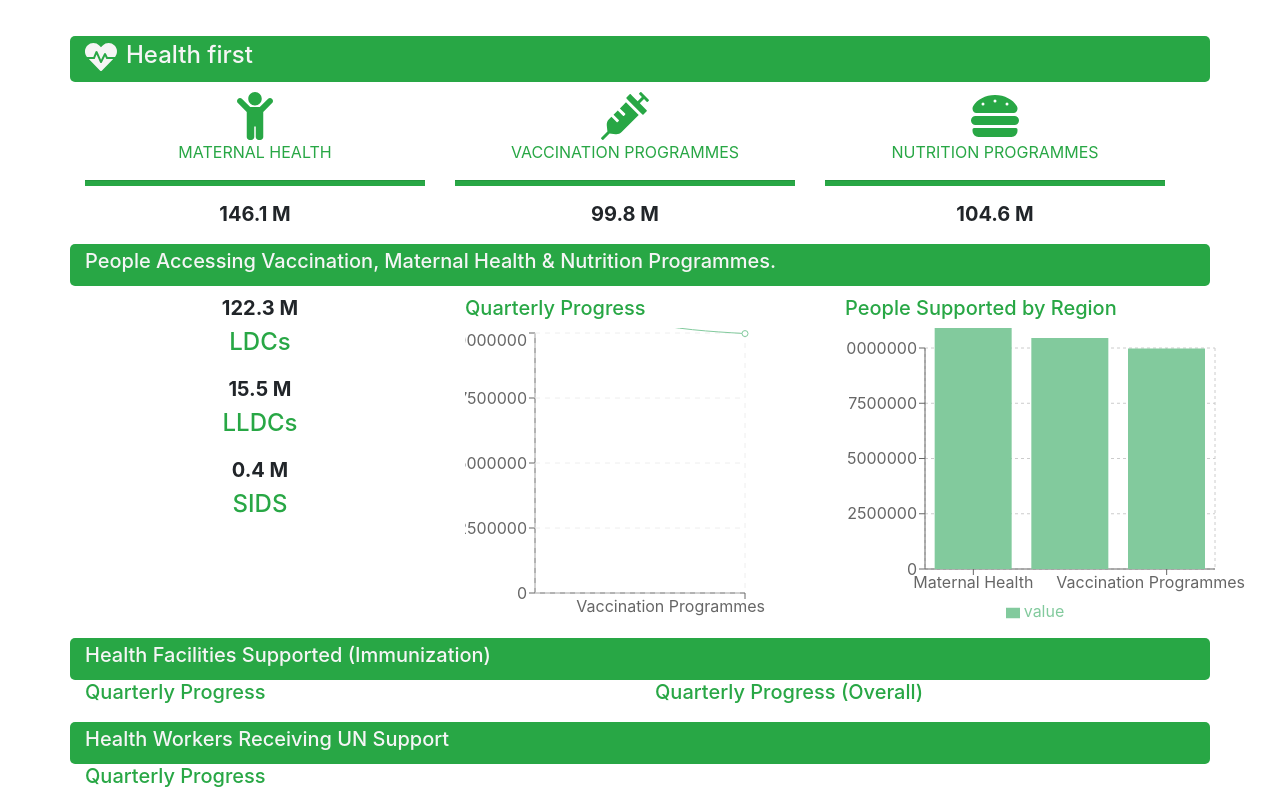
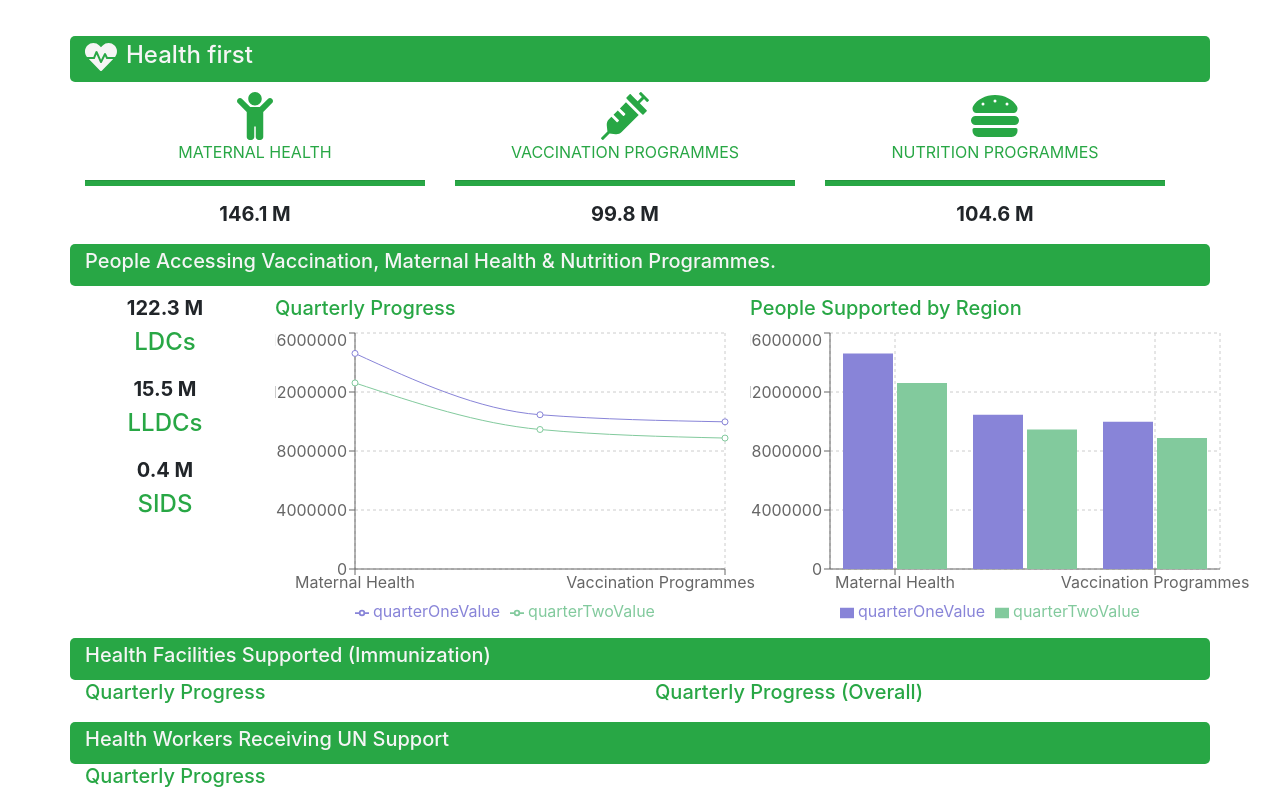
Before and after one commit to raashidahmad/uninfo-portal, a React (Create React App) app: page / in a window 1280 px wide. Shown: the part 467-1263 px from the top of the page. Built offline with nearby package versions, Linux system fonts and the light colour scheme.

Commit message:
Updated csv format for logical data extraction, code fixes for displaying the data on the charts

```diff
--- a/src/components/health/HealthFirst.js
+++ b/src/components/health/HealthFirst.js
@@ -18,6 +18,15 @@ function HealthFirst(props) {
     const [sidsValue, setSIDsValue] = useState({});
 
     useEffect(() => {
+        const QUARTER_ONE = Settings.quarters.quarterOne;
+        const MATERNAL_HEALTH = Settings.subGroups.maternalHealth;
+        const VACCINATION_PROGRAMS = Settings.subGroups.vaccinationProgrammes;
+        const NUTRITION_PROGRAMS = Settings.subGroups.nutritionProgrammes;
+        const LDCS = Settings.subGroups.ldcs;
+        const LLDCS = Settings.subGroups.lldcs;
+        const SIDS = Settings.subGroups.sids;
+        const numberCodes = Settings.numberCodes;
+
         let figureMillionDividend = Settings.figureMillionDividend;
         (async function getData() {
             const result = Papa.parse(await fetchCsv());
@@ -30,33 +39,37 @@ function HealthFirst(props) {
                         indicator: d[1],
                         subGroup: d[2],
                         timePeriod: d[3],
-                        value: d[4]
+                        quarterOneValue: parseFloat(d[4]),
+                        quarterTwoValue: parseFloat(d[5])
                     }
                     data.push(obj);
                 });
 
-                let vaccinationData = data.filter(d => d.code === '1');
-                let mHealth = vaccinationData.filter(v => v.subGroup == Settings.subGroups.maternalHealth);
-                let vProgram = vaccinationData.filter(v => v.subGroup == Settings.subGroups.vaccinationProgrammes);
-                let nutritionProgram = vaccinationData.filter(v => v.subGroup == Settings.subGroups.nutritionProgrammes);
+                let vaccinationData = data.filter(d => d.code === numberCodes.ONE);
+                let mHealth = vaccinationData.filter(v => v.subGroup === MATERNAL_HEALTH);
+                let vProgram = vaccinationData.filter(v => v.subGroup === VACCINATION_PROGRAMS);
+                let nutritionProgram = vaccinationData.filter(v => v.subGroup === NUTRITION_PROGRAMS);
 
-                let mValue = (mHealth.length > 0) ? parseFloat((mHealth[0].value / figureMillionDividend).toFixed(1)) : 0;
-                let vValue = (vProgram.length > 0) ? parseFloat((vProgram[0].value / figureMillionDividend).toFixed(1)) : 0;
-                let nValue = (nutritionProgram.length > 0) ? parseFloat((nutritionProgram[0].value / figureMillionDividend).toFixed(1)) : 0;
+                let mValue = (mHealth.length > 0) ? parseFloat((mHealth[0].quarterOneValue / figureMillionDividend).toFixed(1)) : 0;
+                let vValue = (vProgram.length > 0) ? parseFloat((vProgram[0].quarterOneValue / figureMillionDividend).toFixed(1)) : 0;
+                let nValue = (nutritionProgram.length > 0) ? parseFloat((nutritionProgram[0].quarterOneValue / figureMillionDividend).toFixed(1)) : 0;
                 setMaternalHealth(mValue);
                 setVaccinationProgrammes(vValue);
                 setNutritionProgrammes(nValue);
 
-                let ldcsResult = data.filter(v => v.code === '2' && v.subGroup === Settings.subGroups.ldcs);
-                let lldcsResult = data.filter(v => v.code === '2' && v.subGroup === Settings.subGroups.lldcs);
-                let sidsResult = data.filter(v => v.code === '2' && v.subGroup === Settings.subGroups.sids);
+                /*
+                    TODO: Do we need a quarter filter here for this list
+                */
+                let ldcsResult = data.filter(v => v.code === numberCodes.TWO && v.subGroup === LDCS);
+                let lldcsResult = data.filter(v => v.code === numberCodes.TWO && v.subGroup === LLDCS);
+                let sidsResult = data.filter(v => v.code === numberCodes.TWO && v.subGroup === SIDS);
 
                 let ldcsObj = {
                     subGroup: Settings.subGroups.ldcs,
                     value: 0
                 };
                 if (ldcsResult.length > 0) {
-                    ldcsObj.value = parseFloat((ldcsResult[0].value / figureMillionDividend).toFixed(1));
+                    ldcsObj.value = parseFloat((ldcsResult[0].quarterOneValue / figureMillionDividend).toFixed(1));
                 }
 
                 let lldcsObj = {
@@ -64,7 +77,7 @@ function HealthFirst(props) {
                     value: 0
                 };
                 if (lldcsResult.length > 0) {
-                    lldcsObj.value = parseFloat((lldcsResult[0].value / figureMillionDividend).toFixed(1));
+                    lldcsObj.value = parseFloat((lldcsResult[0].quarterOneValue / figureMillionDividend).toFixed(1));
                 }
 
                 let sidsObj = {
@@ -72,7 +85,7 @@ function HealthFirst(props) {
                     value: 0
                 };
                 if (sidsResult.length > 0) {
-                    sidsObj.value = parseFloat((sidsResult[0].value / figureMillionDividend).toFixed(1));
+                    sidsObj.value = parseFloat((sidsResult[0].quarterOneValue / figureMillionDividend).toFixed(1));
                 }
 
                 setVaccinationChartData(vaccinationData);
--- a/src/components/health/Vaccination.js
+++ b/src/components/health/Vaccination.js
@@ -11,7 +11,7 @@ function Vaccination(props) {
                 </span>
             </div>
             <div className="row">
-                <div className="col-md-4">
+                <div className="col-md-2">
                     <div className="text-center">
                         <h5 className="margin-top-10"><b>{props.ldcs.value} M</b></h5>
                         <h4 className="text-success">{props.ldcs.subGroup}</h4>
@@ -23,34 +23,17 @@ function Vaccination(props) {
                         <h4 className="text-success">{props.sids.subGroup}</h4>
                     </div>
                 </div>
-                <div className="col-md-4">
+                <div className="col-md-5">
                     <h5 className="text-success margin-top-10">Quarterly Progress</h5>
                     <LineChart
-                        width={300}
-                        height={300}
-                        data={props.data}
-                        margin={{ top: 5, right: 20, left: 10, bottom: 5 }}
-                    >
-                        <XAxis dataKey="subGroup" />
-                        <YAxis dataKey="value" />
-                        <Tooltip />
-                        <CartesianGrid stroke="#eee" strokeDasharray="5 5" />
-                        <Line type="monotone" dataKey="subGroup" stroke="#8884d8" />
-                        <Line type="monotone" dataKey="value" stroke="#82ca9d" />
-                    </LineChart>
-                </div>
-
-                <div className="col-md-4">
-                    <h5 className="text-success margin-top-10">People Supported by Region</h5>
-                    <BarChart
-                        width={400}
+                        width={480}
                         height={300}
                         data={props.data}
                         margin={{
-                            top: 20,
+                            top: 5,
                             right: 30,
                             left: 20,
-                            bottom: 5
+                            bottom: 5,
                         }}
                     >
                         <CartesianGrid strokeDasharray="3 3" />
@@ -58,7 +41,31 @@ function Vaccination(props) {
                         <YAxis />
                         <Tooltip />
                         <Legend />
-                        <Bar dataKey="value" fill="#82ca9d" />
+                        <Line type="monotone" dataKey="quarterOneValue" stroke="#8884d8" activeDot={{ r: 8 }} />
+                        <Line type="monotone" dataKey="quarterTwoValue" stroke="#82ca9d" />
+                    </LineChart>
+                </div>
+
+                <div className="col-md-5">
+                    <h5 className="text-success margin-top-10">People Supported by Region</h5>
+                    <BarChart
+                        width={500}
+                        height={300}
+                        data={props.data}
+                        margin={{
+                            top: 5,
+                            right: 30,
+                            left: 20,
+                            bottom: 5
+                        }}
+                    >
+                        <CartesianGrid strokeDasharray="3 3" />
+                        <XAxis dataKey="subGroup" type="category" />
+                        <YAxis />
+                        <Tooltip />
+                        <Legend />
+                        <Bar dataKey="quarterOneValue" fill="#8884d8" />
+                        <Bar dataKey="quarterTwoValue" fill="#82ca9d" />
                     </BarChart>
                 </div>
             </div>
--- a/src/config/settings.js
+++ b/src/config/settings.js
@@ -529,6 +529,17 @@ const Settings = {
         "lldcs": "LLDCs",
         "sids": "SIDS"
     },
-    "figureMillionDividend" : 100000
+    "quarters" : {
+        "quarterOne": "Q1",
+        "quarterTwo": "Q2",
+        "quarterThree": "Q3",
+        "quarterFour": "Q4",
+    },
+    "numberCodes" : {
+        ONE: '1',
+        TWO: '2',
+        THREE: 3
+    },
+    "figureMillionDividend" : 100000,
 }
 export default Settings;
```
Also changed, not shown: public/data/data.csv.
